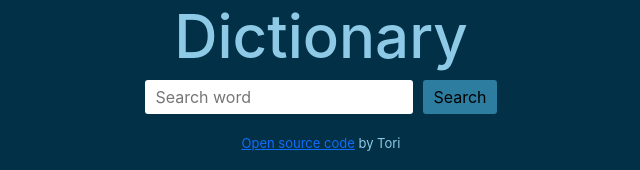
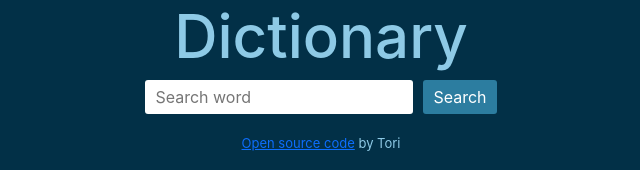
Before and after one commit to 9444302/dictionary-project, a React (Create React App) app: page / in a window 1280 px wide. Shown: the top 170 px of the page, without its empty margins (319-959 px from the left). Built offline with nearby package versions, Linux system fonts and the light colour scheme.

Commit message:
update css

```diff
--- a/src/App.css
+++ b/src/App.css
@@ -20,4 +20,8 @@ footer {
   background-color: #2c7da0;
   border: none;
   border-radius: 3px;
+  color: white;
 }
+.search-button:hover {
+  color: black;
+}
```
